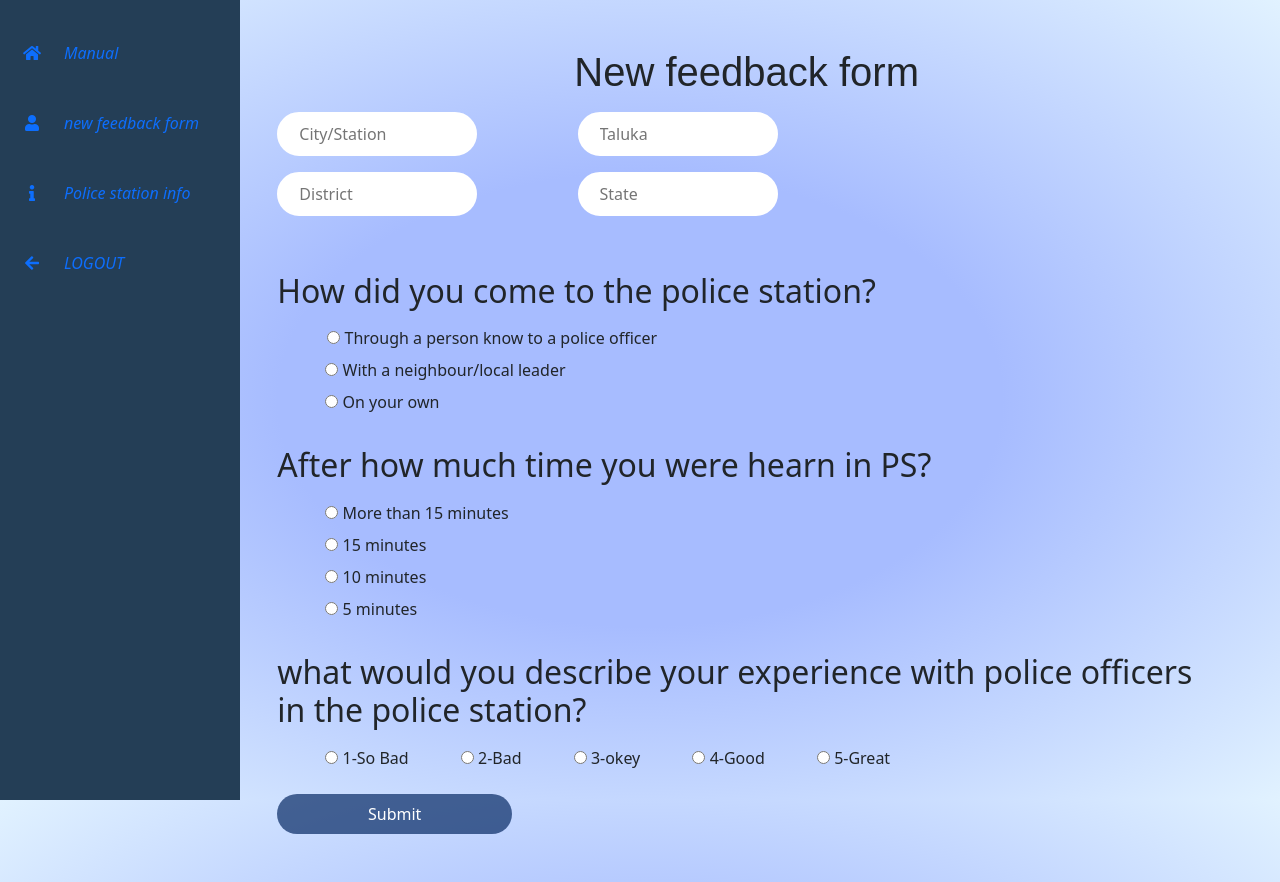
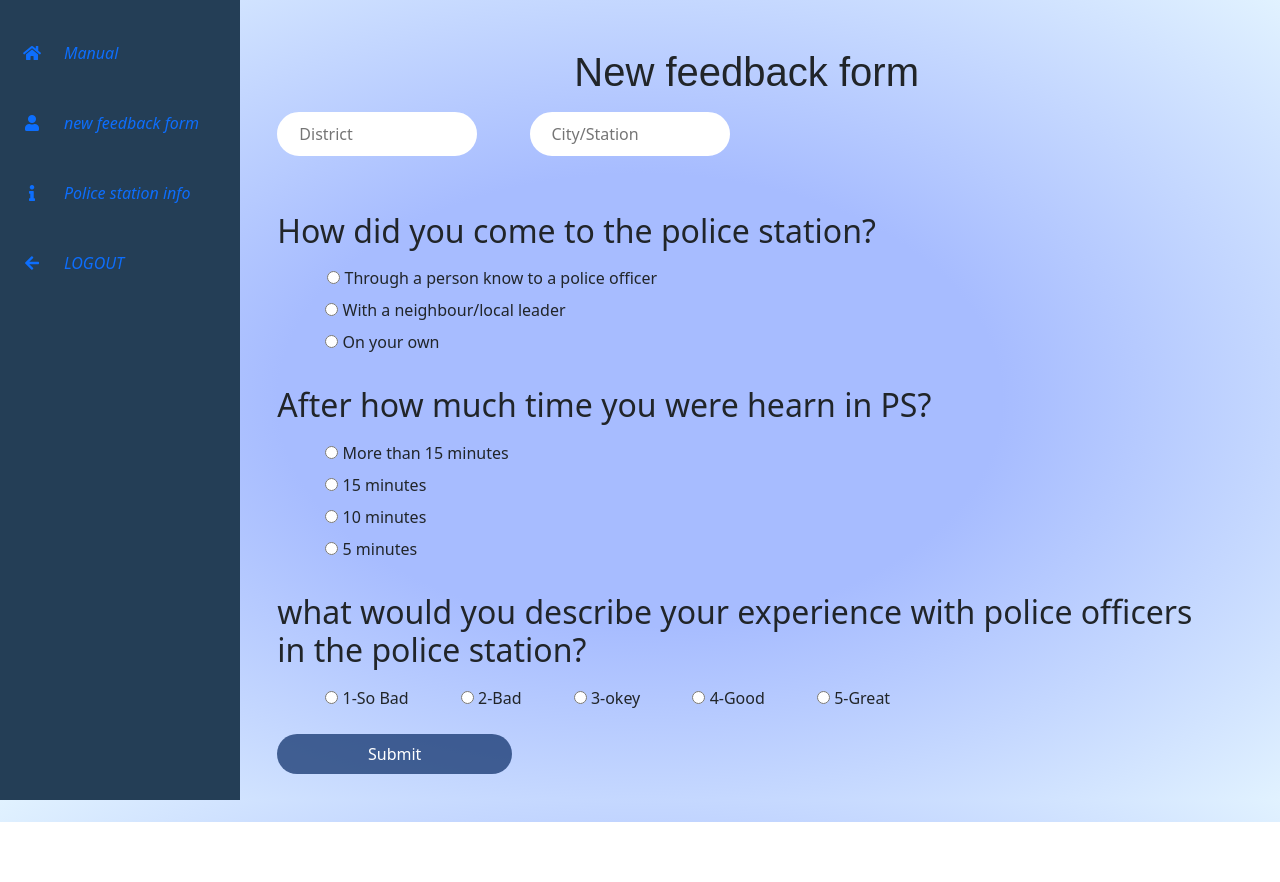
Before and after one commit to Malay-Thakkar/QR-code-base-feedback-form, a website: page public/index_user.html in a window 1280 px wide. After the commit the page ends 822 px from the top, so only its background shows below. Drawn offline with nearby package versions, Linux system fonts and the light colour scheme.

Commit message:
fix bugs

```diff
--- a/qrcode.js
+++ b/public/assets/js/qrcode.js
@@ -13,7 +13,7 @@ const onGenerateSubmit = (e) => {
     const size = document.getElementById('size').value;
     const dist = document.getElementById('Dist').value;
     const city = document.getElementById('City').value;
-    var queryurl = `http://localhost:3000/feedbackpage?dist=${dist}&city=${city}`;
+    var queryurl = `http://192.168.0.102:3000/feedbackpage?dist=${dist}&city=${city}`;
     console.log(queryurl);
 
     // Validate url
--- a/public/index_user.html
+++ b/public/index_user.html
@@ -63,38 +63,46 @@
                 <h1 class="form-title pt-5 " style="text-align:center ; font-family:Arial, Helvetica, sans-serif;"> New feedback form</h1>
                 <div class="container">
                     <form action="/feedback" method="post">
-                        <input type="text" class="mr-5" placeholder="City/Station" id="ip2" name="city" />
-                        <input type="text" class="ml-5  " placeholder="Taluka" id="ip2" name="taluka" /><br>
-                        <input type="text" class="mr-5" placeholder="District " id="ip2" name="dict" />
-                        <input type="text" class="ml-5 " placeholder="State" id="ip2" name="state" />
+                        <!-- <pre>
+                            dict    : <input type="text" name="dict"
+                                        value='<%=feedback.dict%>'> <br>
+
+                            city    : <input type="text" name="city"
+                                        value='<%=user.city%>'> <br>
+                            <input type="submit" value="Submit Form">
+                        </pre> -->
+                        <input type="text" class="mr-5" placeholder="District " id="ip2" name="dict" required/>
+                        <input type="text" class="mr-5" placeholder="City/Station" id="ip2" name="city" required />
+                        <!-- <input type="text" class="ml-5  " placeholder="Taluka" id="ip2" name="taluka" /><br> -->
+                        <!-- <input type="text" class="ml-5 " placeholder="State" id="ip2" name="state" /> -->
                         <h2 class="pt-5 pb-2">How did you come to the police station?</h2>
-                        <input type="radio" id="radio-1" name="que1" value="Through a person know to a police officer">
+                        <input type="radio" id="radio-1" name="que1" required value="Through a person know to a police officer">
                         <label for="html">Through a person know to a police officer</label><br>
-                        <input class="ml-5" type="radio" id="radio-2" name="que1" value="With a neighbour/local leader">
+                        <input class="ml-5" type="radio" id="radio-2" name="que1" required value="With a neighbour/local leader">
                         <label for="html">With a neighbour/local leader</label><br>
-                        <input class="ml-5" type="radio" id="radio-3" name="que1" value="With a neighbour/local leader">
+                        <input class="ml-5" type="radio" id="radio-3" name="que1" required value="With a neighbour/local leader">
                         <label for="html">On your own</label><br>
 
                         <h2 class="pt-4 pb-2">After how much time you were hearn in PS?</h2>
-                        <input class="ml-5" type="radio" id="radio-4" name="que2" value="15-min+">
+                        <input class="ml-5" type="radio" id="radio-4" required name="que2" value="15-min+">
                         <label for="html">More than 15 minutes</label><br>
-                        <input class="ml-5" type="radio" id="radio-5" name="que2" value="15-min">
+                        <input class="ml-5" type="radio" id="radio-5" required name="que2" value="15-min">
                         <label for="html">15 minutes</label><br>
-                        <input class="ml-5" type="radio" id="radio-6" name="que2" value="10-min">
+                        <input class="ml-5" type="radio" id="radio-6" required name="que2" value="10-min">
                         <label for="html">10 minutes</label><br>
-                        <input class="ml-5" type="radio" id="radio-7" name="que2" value="5-min">
+                        <input class="ml-5" type="radio" id="radio-7" required name="que2" value="5-min">
                         <label for="html">5 minutes</label><br>
 
                         <h2 class="pt-4 pb-2">what would you describe your experience with police officers in the police station?</h2>
-                        <input class="ml-5" type="radio" id="radio-8" name="que3" value="rate-1">
+                        <input class="ml-5" type="radio" id="radio-8" name="que3" required value="rate-1">
                         <label for="html">1-So Bad</label>
-                        <input class="ml-5" type="radio" id="radio-9" name="que3" value="rate-2">
+                        <input class="ml-5" type="radio" id="radio-9" name="que3" required value="rate-2">
                         <label for="html">2-Bad</label>
-                        <input class="ml-5" type="radio" id="radio-10" name="que3" value="rate-3">
+                        <input class="ml-5" type="radio" id="radio-10" name="que3" required value="rate-3">
                         <label for="html">3-okey</label>
-                        <input class="ml-5" type="radio" id="radio-11" name="que3" value="rate-4">
+                        <input class="ml-5" type="radio" id="radio-11" name="que3" required value="rate-4">
                         <label for="html">4-Good</label>
-                        <input class="ml-5" type="radio" id="radio-12" name="que3" value="rate-5">
+                        <input class="ml-5" type="radio" id="radio-12" name="que3" required value="rate-5">
                         <label for="html">5-Great</label><br>
 
                         <input style=" color: #ffffff;background-color: rgba(0, 36, 95, 0.679);height: 40px;width: 25%;margin-top: 15px;cursor: pointer;border: none;border-radius:25px;outline: none;text-align: center;font-size: 16px;text-decoration: none;-webkit-transition-duration: 0.4s;
```
Also changed, not shown: app.js (+13 -6 lines), public/login_admin.html (+2 -2 lines), public/login_user.html (+2 -4 lines), public/qr.html (+36 -2 lines).
